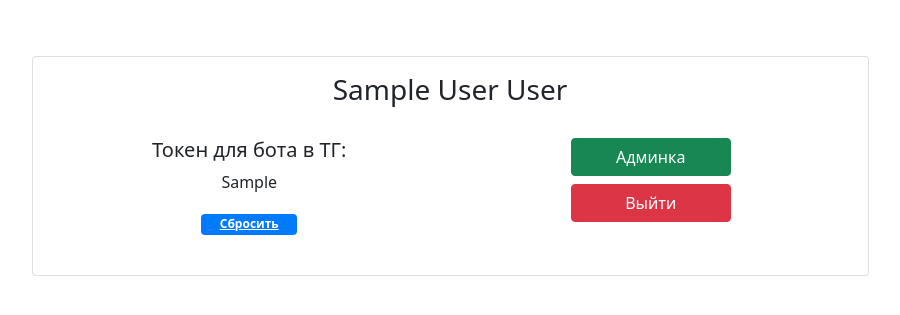
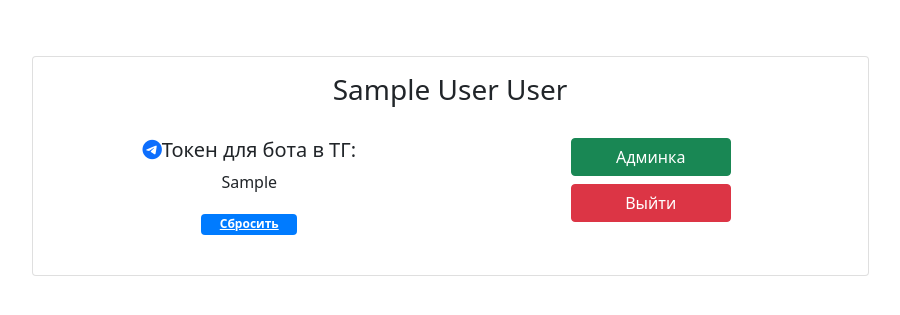
Before and after one commit to SH1SH4/Timetable2.0, a Flask app: page /user in a window 1280 px wide. Shown: the part 73-388 px from the top of the page, without its empty margins (190-1090 px from the left). Run offline with Flask 3, Linux system fonts and the light colour scheme; a user stored in the database is signed in; tables that the repository leaves empty hold one stand-in row (values such as "Sample post"); some libraries are stand-ins or nearby versions.

Commit message:
ссылка на бота

```diff
--- a/templates/user_cabinet.html
+++ b/templates/user_cabinet.html
@@ -6,7 +6,7 @@
         <div class="container">
             <div class="row">
                 <div class="col">
-                    <h5>Токен для бота в ТГ:</h5>
+                    <h5><a href="https://t.me/SchoolForHomeworkBot"><i class="fa fa-telegram" aria-hidden="true"></i></a>Токен для бота в ТГ:</h5>
                     <p>
                         {{ user.token }}
                     </p>
```
